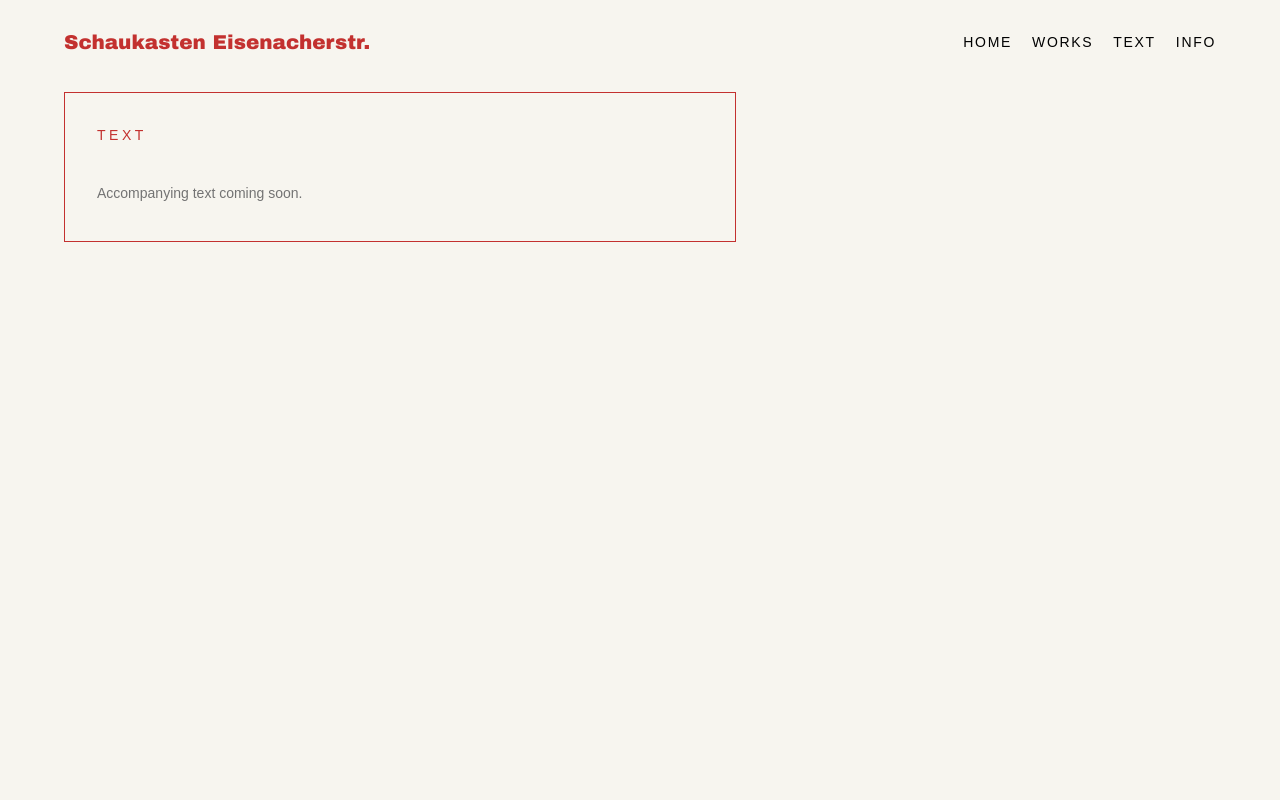
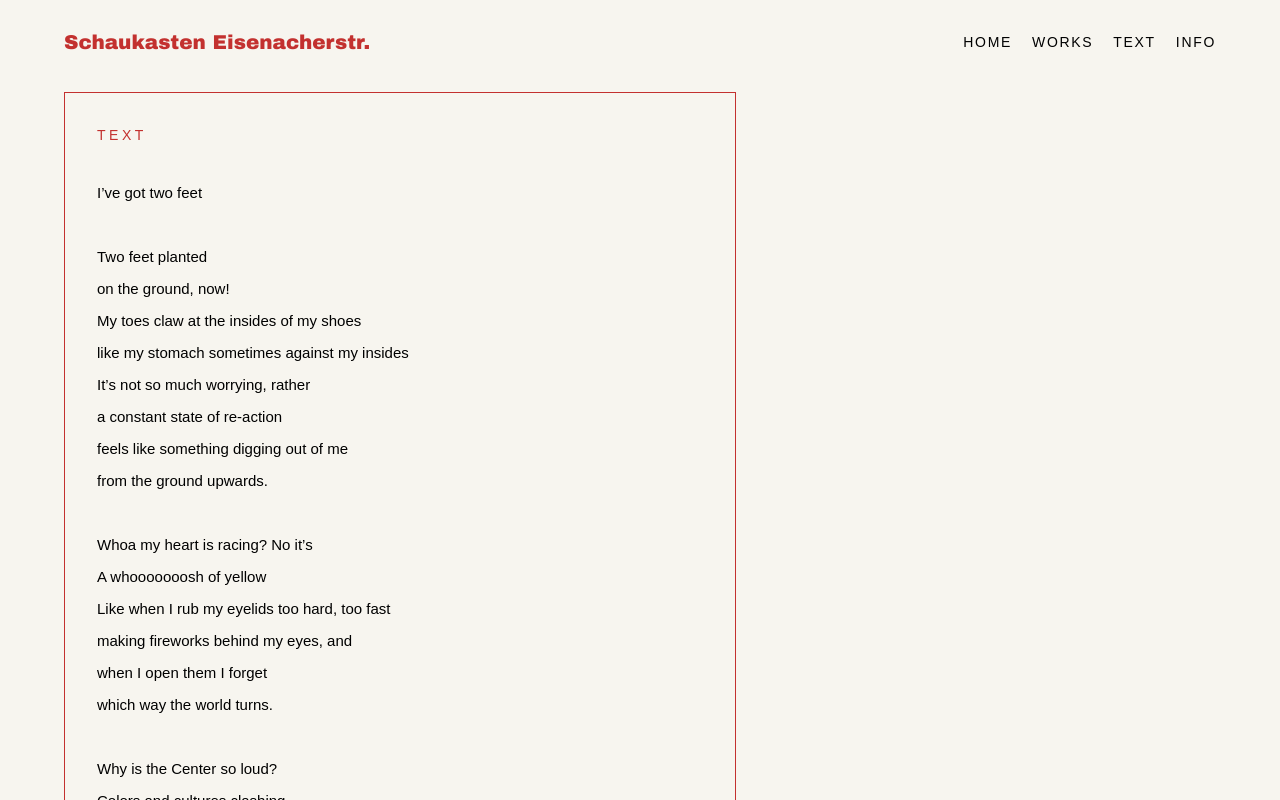
Before and after one commit to jr0blank/schaukasten-eisenacher, a Next.js app: page /text in a window 1280 px wide. Shown: the top 800 px of the page. Built offline with nearby package versions, Linux system fonts and the light colour scheme.

Commit message:
Add accompanying text page

```diff
--- a/app/text/page.tsx
+++ b/app/text/page.tsx
@@ -29,12 +29,54 @@ export default function TextPage() {
           Text
         </h2>
 
-        <div className="space-y-6 text-sm leading-8">
-          <p className="text-neutral-500">
-            Accompanying text coming soon.
-          </p>
-        </div>
-      </section>
+        <div className="space-y-6 text-[15px] leading-8 whitespace-pre-line">
+{`I’ve got two feet
+
+Two feet planted
+on the ground, now!
+My toes claw at the insides of my shoes
+like my stomach sometimes against my insides
+It’s not so much worrying, rather
+a constant state of re-action
+feels like something digging out of me
+from the ground upwards.
+
+Whoa my heart is racing? No it’s
+A whooooooosh of yellow
+Like when I rub my eyelids too hard, too fast
+making fireworks behind my eyes, and
+when I open them I forget
+which way the world turns.
+
+Why is the Center so loud?
+Colors and cultures clashing
+Like how rude
+I can’t hear my own thoughts
+Oh, if only some quiet so I could listen to myself, loudly
+my heart beats against my chest
+as the only reminder that I am here, too
+two feet planted
+on this godforsaken ground
+gripping my toes into my shoes
+in the hopes of being my own center of gravity
+there’s no place for my eyes to hold and focus my balance
+cause I don’t want to look at you, or
+you either
+and definitely not you.
+
+I cast my gaze upwards
+find a way out of the fight
+It’s not that I'm a hater but I’m not
+loving all the colors and words grabbing at me
+away from the ground upwards, but
+I’ve got my two feet planted and I’m not giving up my space
+for anyone.`}
+  </div>
+
+  <p className="mt-10 italic text-neutral-600">
+    — Jaime Heather Schwarz
+  </p>
+</section>
     </main>
   );
 }
```
